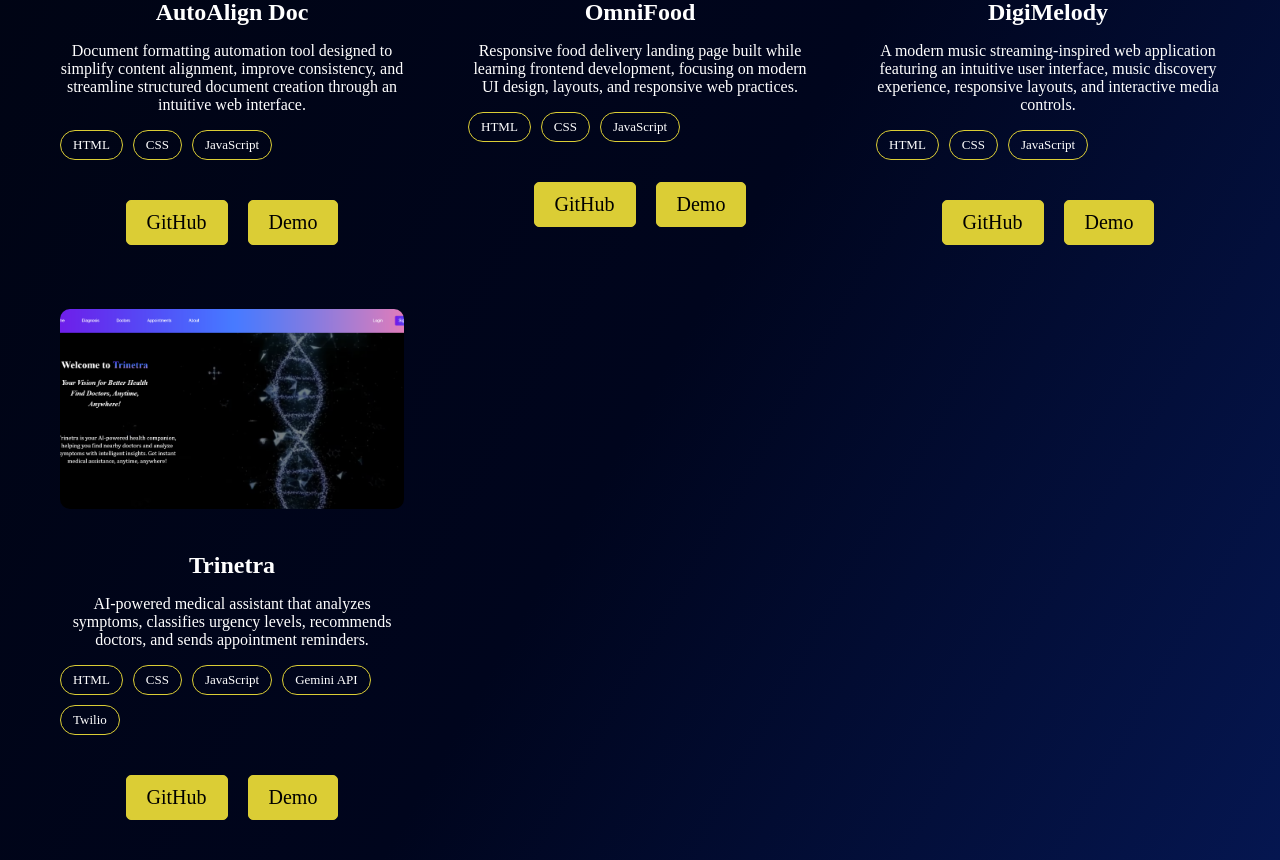
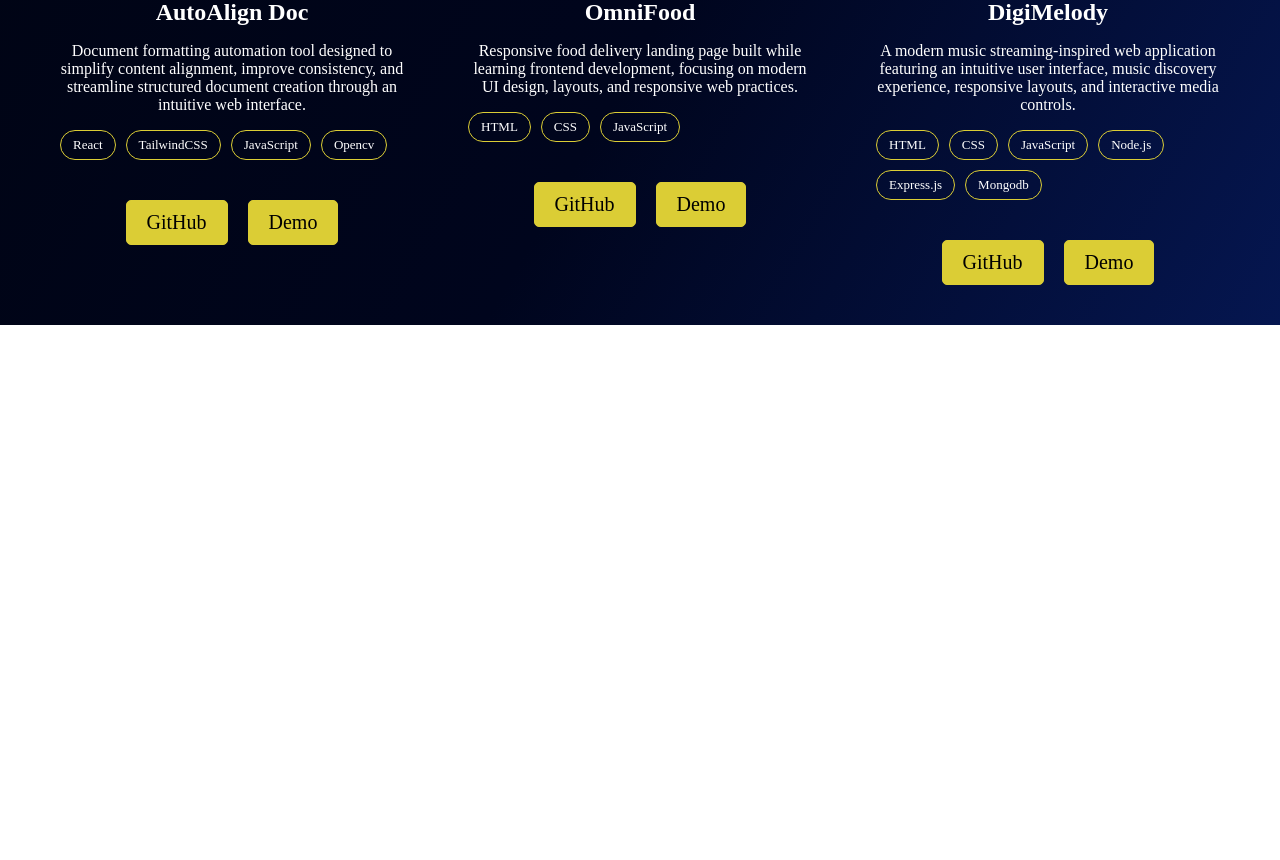
Before and after one commit to Akshays-2005/portfolio-react, a React (Create React App) app: page /projects in a window 1280 px wide. Shown: the part 1600-2460 px from the top of the page. After the commit the page ends 1925 px from the top, so only its background shows below. Built offline with nearby package versions, Linux system fonts and the light colour scheme.

Commit message:
Modified projects

```diff
--- a/src/Projects.js
+++ b/src/Projects.js
@@ -1,5 +1,5 @@
 import EduBuddy from './assets/images/EduBuddy.png';
-import Trinetra from './assets/images/Trinetra.png';
+// import Trinetra from './assets/images/Trinetra.png';
 import FarmAI from './assets/images/FarmAI.png';
 import HeartDisease from './assets/images/Heart_disease.png';
 import FoodOrdering from './assets/images/Food_ordering.png';
@@ -15,7 +15,7 @@ const Projects = () => {
             id: 1,
             title: "EduBuddy",
             category: "AI / Hackathon",
-            tech: ["HTML", "CSS", "JavaScript", "Gemini API"],
+            tech: ["HTML", "CSS", "JavaScript", "Gemini API","Django"],
             github: "https://github.com/Akshays-2005/EduBuddy-Study-Assistant",
             demo: "https://alpha345.pythonanywhere.com/",
             image: EduBuddy,
@@ -27,14 +27,7 @@ const Projects = () => {
             title: "FarmAI",
             category: "AI / Agriculture",
             tech: [
-                "HTML",
-                "CSS",
-                "JavaScript",
-                "Node.js",
-                "Python",
-                "OpenWeather API",
-                "Agmarknet API"
-            ],
+                "React","TailwindCSS","Node.js","Python","OpenWeather API","Agmarknet API"],
             github: "https://github.com/Akshays-2005/FarmAI",
             demo: "https://drive.google.com/file/d/1hDVCdpgQGv7_CIusTN8kHLwOAL9gM3WH/view",
             image: FarmAI,
@@ -97,7 +90,7 @@ const Projects = () => {
             id: 7,
             title: "AutoAlign Doc",
             category: "Document Automation / Frontend",
-            tech: ["HTML", "CSS", "JavaScript"],
+            tech: ["React","TailwindCSS", "JavaScript","Opencv"],
             github: "https://github.com/Akshays-2005/autoscan-pro",
             demo: "https://autoalign-doc.netlify.app/",
             image: AutoAlignDoc,
@@ -119,24 +112,24 @@ const Projects = () => {
             id: 9,
             title: "DigiMelody",
             category: "Web Development",
-            tech: ["HTML", "CSS", "JavaScript"],
+            tech: ["HTML", "CSS", "JavaScript","Node.js","Express.js","Mongodb"],
             github: "https://github.com/Akshays-2005/DigiMelody",
             demo: "https://drive.google.com/file/d/1e_CyeuOBubThx5UsDMchBBM730wk8LrB/view?usp=sharing",
             image: DigiMelody,
             description:
                 "A modern music streaming-inspired web application featuring an intuitive user interface, music discovery experience, responsive layouts, and interactive media controls."
-        },
-        {
-            id: 10,
-            title: "Trinetra",
-            category: "AI / Healthcare",
-            tech: ["HTML", "CSS", "JavaScript", "Gemini API", "Twilio"],
-            github: "https://github.com/Akshays-2005/Trinetra-AI-Medical-Assistant",
-            demo: "https://trinetra2.netlify.app/",
-            image: Trinetra,
-            description:
-                "AI-powered medical assistant that analyzes symptoms, classifies urgency levels, recommends doctors, and sends appointment reminders."
         }
+        // {
+        //     id: 10,
+        //     title: "Trinetra",
+        //     category: "AI / Healthcare",
+        //     tech: ["HTML", "CSS", "JavaScript", "Gemini API", "Twilio"],
+        //     github: "https://github.com/Akshays-2005/Trinetra-AI-Medical-Assistant",
+        //     demo: "https://trinetra2.netlify.app/",
+        //     image: Trinetra,
+        //     description:
+        //         "AI-powered medical assistant that analyzes symptoms, classifies urgency levels, recommends doctors, and sends appointment reminders."
+        // }
     ];
 
     return (
--- a/src/index.css
+++ b/src/index.css
@@ -323,7 +323,7 @@ a {
   justify-content: center;
   gap: 20px;
   padding: 20px 20px;
-  margin-bottom:40px;
+  margin-bottom:60px;
   height:100vh;
 }
 
@@ -338,6 +338,7 @@ a {
   padding: 20px;
   box-shadow: 0 8px 20px rgba(0, 0, 0, 0.35);
   transition: all 0.3s ease;
+  /* margin-bottom: 20px; */
 }
 
 .education-card:hover {
```
